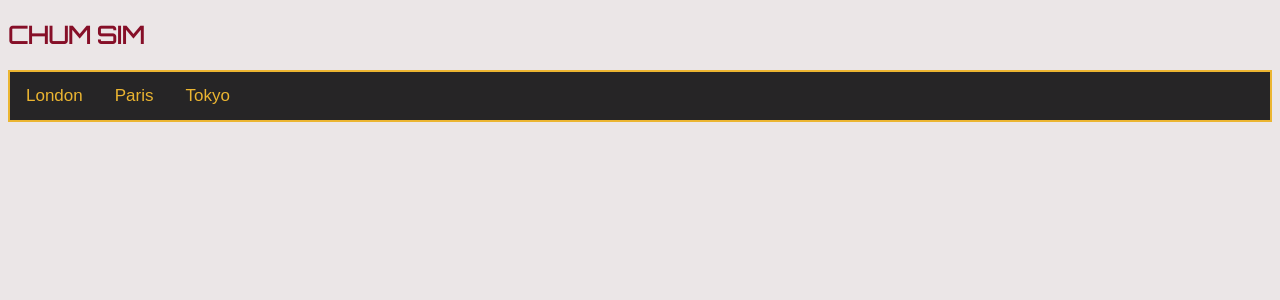
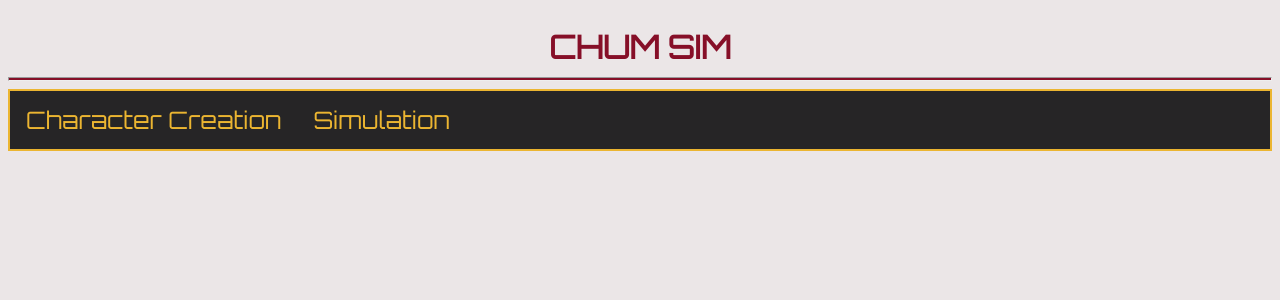
Before and after one commit to MichaelJAliberti/chum_sim, a Python web app: template src/frontend/templates/index.html in a window 1280 px wide. Shown: the top 300 px of the page. Run offline with Jinja, Linux system fonts and the light colour scheme; the template is opened without the code that fills it, so the values that code supplies are empty.

Commit message:
working index

```diff
--- a/src/frontend/styles/index.css
+++ b/src/frontend/styles/index.css
@@ -32,6 +32,15 @@ body {
 h2 {
     font-family: orbitron;
     color: var(--sr_red);
+    text-align: center;
+    font-size: 32px;
+    margin-bottom: 10px;
+}
+
+#title_break {
+    height: 2px;
+    color: var(--sr_red);
+    background-color: var(--sr_red);
 }
 
 .tab {
@@ -49,7 +58,9 @@ h2 {
     cursor: pointer;
     padding: 14px 16px;
     transition: 0.3s;
-    font-size: 17px;
+
+    font-family: orbitron;
+    font-size: 24px;
 }
 .tab button:hover {
     background-color: var(--sr_table_grey);
@@ -66,12 +77,3 @@ h2 {
     border-top: none;
     color: var(--sr_text_white);
 }
-
-/* Style the close button
-.topright {
-    float: right;
-    cursor: pointer;
-    font-size: 28px;
-} */
-
-/* .topright:hover {color: red;} */
--- a/src/frontend/templates/index.html
+++ b/src/frontend/templates/index.html
@@ -10,28 +10,22 @@
   </head>
   <body>
     <h2>CHUM SIM</h2>
+    <hr id="title_break">
 
     <div class="tab">
-        <button class="tablinks" id="defaultOpen">London</button>
-        <button class="tablinks">Paris</button>
-        <button class="tablinks">Tokyo</button>
+        <button class="tablinks" id="defaultOpen">Character Creation</button>
+        <button class="tablinks">Simulation</button>
     </div>
 
-    <div id="London" class="tabcontent">
-        <h3>London</h3>
-        <p>London is the capital city of England.</p>
+    <div id="Character Creation" class="tabcontent">
+        <h3>Character Creation</h3>
+        <p>WIP</p>
     </div>
 
-    <div id="Paris" class="tabcontent">
+    <div id="Simulation" class="tabcontent">
         <!-- <span onclick="this.parentElement.style.display='none'" class="topright">&times</span> -->
-        <h3>Paris</h3>
-        <p>Paris is the capital of France.</p>
-    </div>
-
-    <div id="Tokyo" class="tabcontent">
-        <!-- <span onclick="this.parentElement.style.display='none'" class="topright">&times</span> -->
-        <h3>Tokyo</h3>
-        <p>Tokyo is the capital of Japan.</p>
+        <h3>Simulation</h3>
+        <p>WIP</p>
     </div>
 
     <!-- You can also require other files to run in this process -->
```
Also changed, not shown: src/frontend/scripts/renderer.ts (+13 -15 lines).
